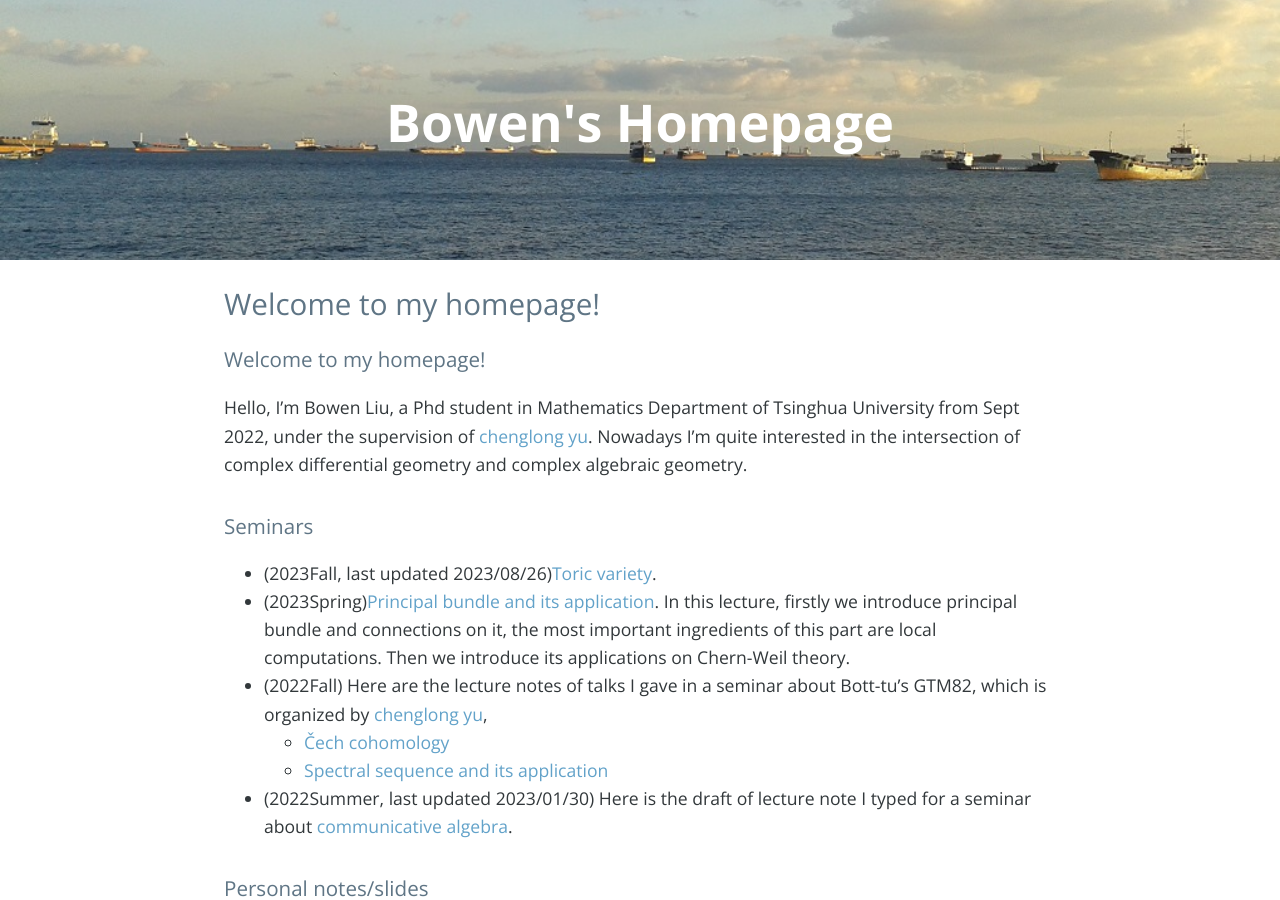
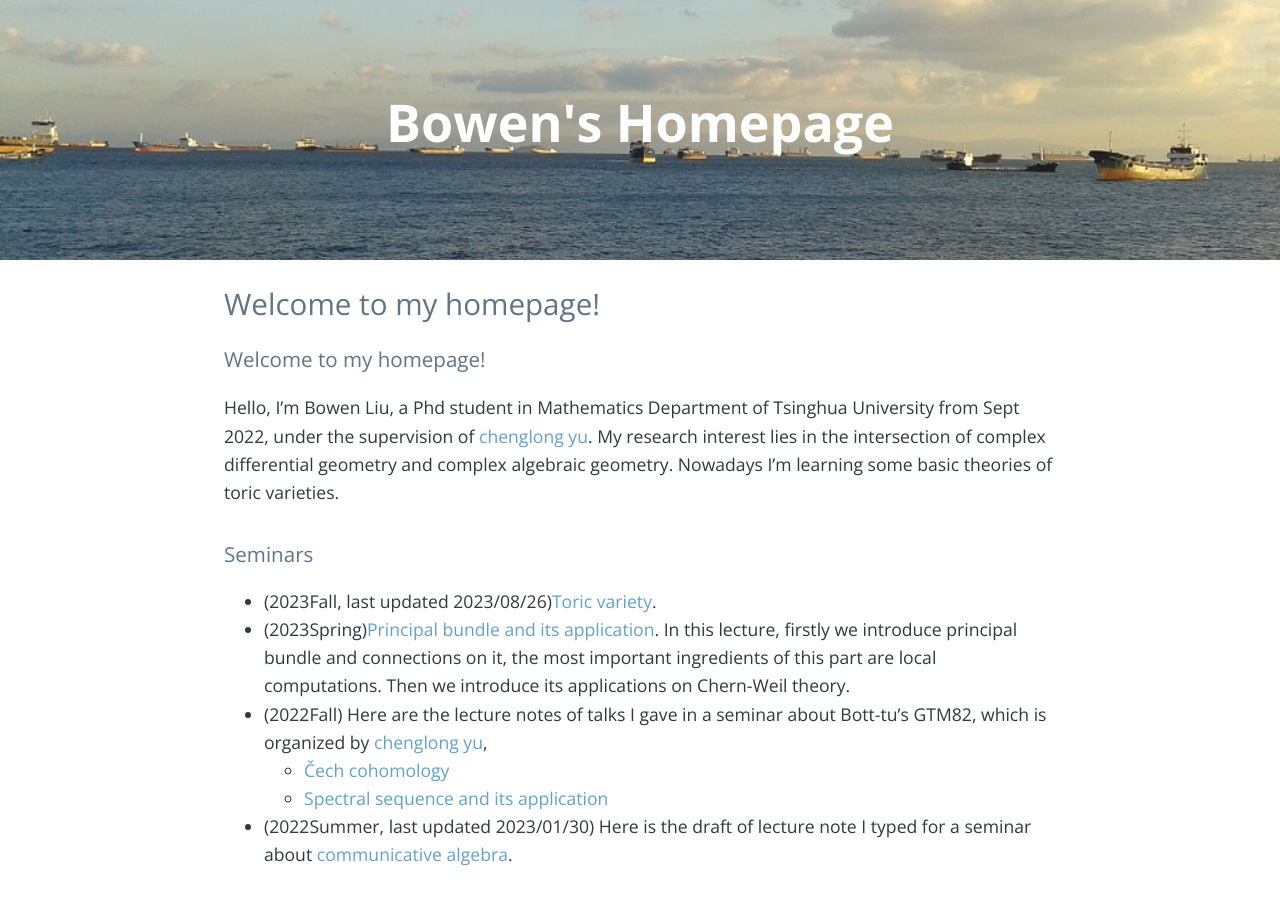
Before and after one commit to bowenl-math/bowenl-math.github.io, a Jekyll site: the page built from index.md, in a window 1280 px wide and 900 px high. Built offline with Jekyll 4.4.1, drawn with Linux system fonts in a browser that asks for light colours; nearby versions of some CDN libraries; our own code applies the rules of GitHub Pages for plain Markdown files; the list of posts is cut into pages by our own code; comment, search, counter and statistics services are not loaded.

Commit message:
Update index.md

```diff
--- a/index.md
+++ b/index.md
@@ -1,5 +1,5 @@
 ### Welcome to my homepage!
-Hello, I'm Bowen Liu, a Phd student in Mathematics Department of Tsinghua University from Sept 2022, under the supervision of [chenglong yu](https://chenglongyu.github.io/). Nowadays I'm quite interested in the intersection of complex differential geometry and complex algebraic geometry.
+Hello, I'm Bowen Liu, a Phd student in Mathematics Department of Tsinghua University from Sept 2022, under the supervision of [chenglong yu](https://chenglongyu.github.io/). My research interest lies in the intersection of complex differential geometry and complex algebraic geometry. Nowadays I'm learning some basic theories of toric varieties.
 
 
 ### Seminars
```
